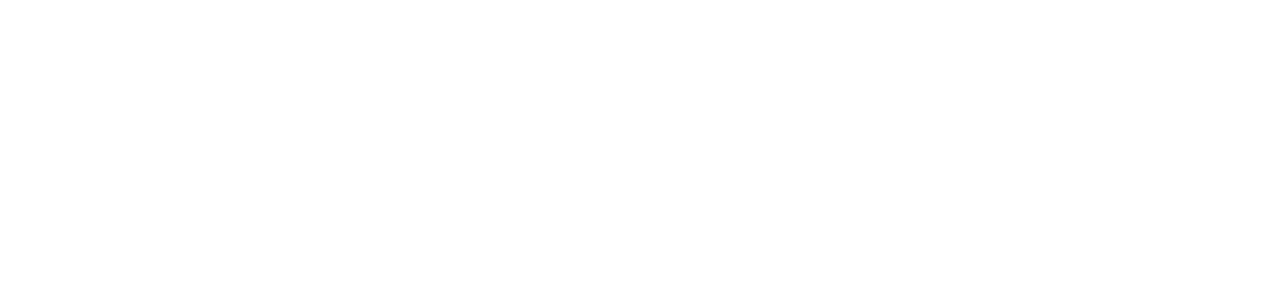
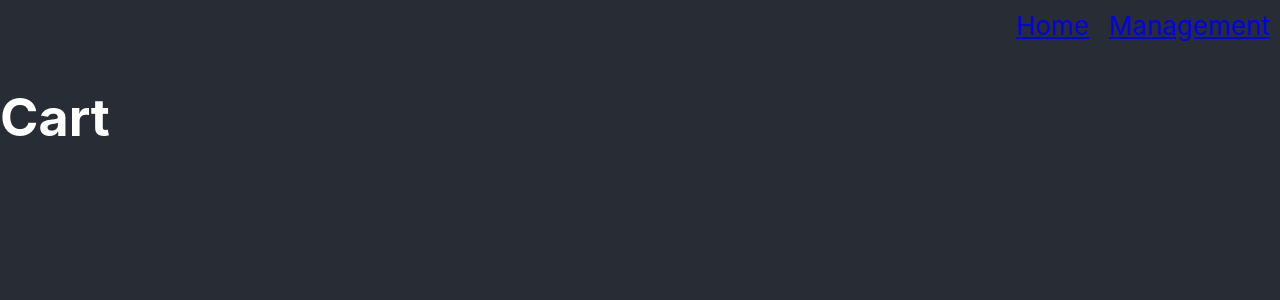
Before and after one commit to ebower12/bike-shop, a React (Create React App) app in the folder bike-shop/: page /cart in a window 1280 px wide. Before the commit this address had no page. Shown: the top 300 px of the page. Built offline with nearby package versions, Linux system fonts and the light colour scheme.

Commit message:
added cart page

```diff
--- a/bike-shop/src/App.js
+++ b/bike-shop/src/App.js
@@ -1,12 +1,13 @@
 import "./css/App.css";
-import { useReducer } from "react";
+import { useContext } from "react";
+import { NavLink } from "react-router";
 import Button from "react-bootstrap/Button";
 import NavBar from "./components/nav-bar";
 import ConfigurationBar from "./components/configuration-bar";
-import cartReducer, { initialState } from "./reducers/cartReducer";
+import { CartContext } from "./contexts/CartContext";
 
 function App() {
-  const [cartState, cartDispatch] = useReducer(cartReducer, initialState);
+  const { cartState, cartDispatch } = useContext(CartContext);
 
   function addItemToCartState(newItem) {
     cartDispatch({
@@ -18,7 +19,9 @@
   return (
     <div className="App">
       <NavBar />
-      <Button>{`Cart ${cartState.cartItems.length}`}</Button>
+      <Button>
+        <NavLink to="/cart">{`Cart ${cartState.cartItems.length}`}</NavLink>
+      </Button>
       <header className="App-header">
         <ConfigurationBar
           cartState={cartState}
--- /dev/null
+++ b/bike-shop/src/Cart.js
@@ -0,0 +1,33 @@
+import "./css/cart.css";
+import { useContext } from "react";
+import Button from "react-bootstrap/Button";
+import NavBar from "./components/nav-bar";
+import { CartContext } from "./contexts/CartContext";
+
+function CartApp() {
+  const { cartState, cartDispatch } = useContext(CartContext);
+
+  function removeItemFromCart(item) {
+    cartDispatch({
+      type: "update",
+      cartItems: cartState.cartItems.filter((cartItem) => cartItem !== item),
+    });
+  }
+
+  return (
+    <div className="cart-page">
+      <NavBar />
+      <h1>Cart</h1>
+      <ul>
+        {cartState.cartItems.map((item) => (
+          <div style={{ display: "flex", flexDirection: "row" }}>
+            <li key={item.id}>{JSON.stringify(item)}</li>
+            <Button onClick={() => removeItemFromCart(item)}>Remove</Button>
+          </div>
+        ))}
+      </ul>
+    </div>
+  );
+}
+
+export default CartApp;
--- /dev/null
+++ b/bike-shop/src/contexts/CartContext.js
@@ -0,0 +1,27 @@
+import React, { createContext, useReducer, useEffect } from "react";
+import cartReducer, { initialState } from "../reducers/cartReducer";
+
+export const CartContext = createContext();
+
+const CartProvider = ({ children }) => {
+  const [cartState, cartDispatch] = useReducer(
+    cartReducer,
+    initialState,
+    () => {
+      const localData = localStorage.getItem("cartState");
+      return localData ? JSON.parse(localData) : initialState;
+    }
+  );
+
+  useEffect(() => {
+    localStorage.setItem("cartState", JSON.stringify(cartState));
+  }, [cartState]);
+
+  return (
+    <CartContext.Provider value={{ cartState, cartDispatch }}>
+      {children}
+    </CartContext.Provider>
+  );
+};
+
+export default CartProvider;
--- /dev/null
+++ b/bike-shop/src/css/cart.css
@@ -0,0 +1,8 @@
+.cart-page {
+  background-color: #282c34;
+  min-height: 100vh;
+  align-items: center;
+  justify-content: center;
+  font-size: calc(10px + 2vmin);
+  color: white;
+}
--- a/bike-shop/src/index.js
+++ b/bike-shop/src/index.js
@@ -4,18 +4,23 @@
 import { BrowserRouter, Routes, Route } from "react-router";
 import App from "./App";
 import ConfigProvider from "./contexts/ConfigContext";
+import CartProvider from "./contexts/CartContext";
 import InternalApp from "./Internal";
+import CartApp from "./Cart";
 
 const root = ReactDOM.createRoot(document.getElementById("root"));
 root.render(
   <StrictMode>
+    <CartProvider>
       <ConfigProvider>
         <BrowserRouter>
           <Routes>
             <Route path="/" element={<App />} />
             <Route path="/internal" element={<InternalApp />} />
+            <Route path="/cart" element={<CartApp />} />
           </Routes>
         </BrowserRouter>
       </ConfigProvider>
+    </CartProvider>
   </StrictMode>
 );
```
Lines whose indentation alone changed are shown as unchanged.
